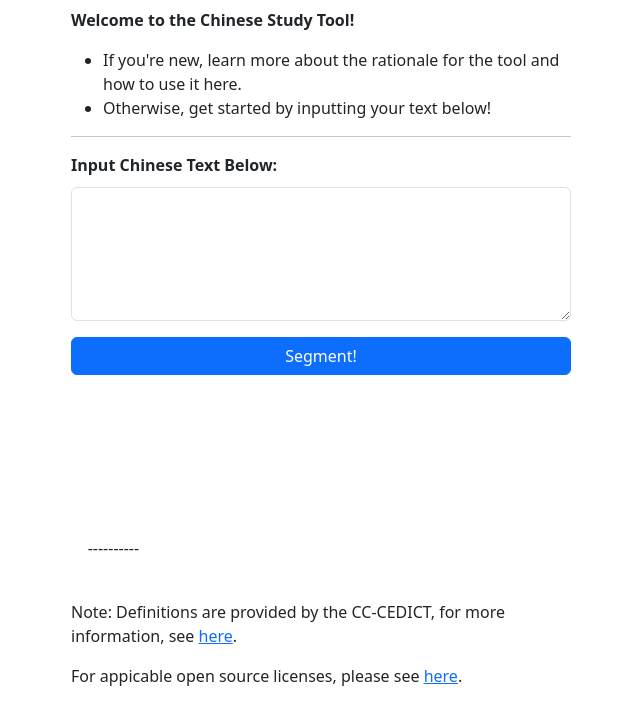
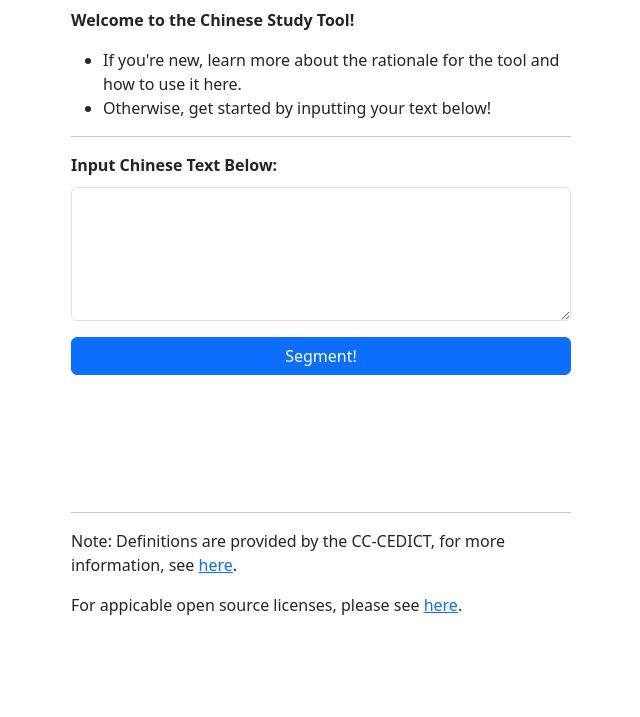
Before and after one commit to aal451/aal451.github.io, a plain HTML site: page index.html in a window 1280 px wide. Shown: the part 83-800 px from the top of the page, without its empty margins (319-959 px from the left). Drawn offline with nearby package versions, Linux system fonts and the light colour scheme.

Commit message:
more visual updates

```diff
--- a/index.html
+++ b/index.html
@@ -45,9 +45,7 @@
     <script src="./index.js"></script>
 </body>
 <footer>
-    <p style="white-space: pre;">
-    ----------
-    </p>
+    <hr>
     <p>Note: Definitions are provided by the CC-CEDICT, for more information, see <a href="./CC-EDICT-license.html">here</a>.</p>
     <p>For appicable open source licenses, please see <a href="./license.md">here</a>.</p>
 </footer>
```
Also changed, not shown: readmeImages/step1.png (deleted).
